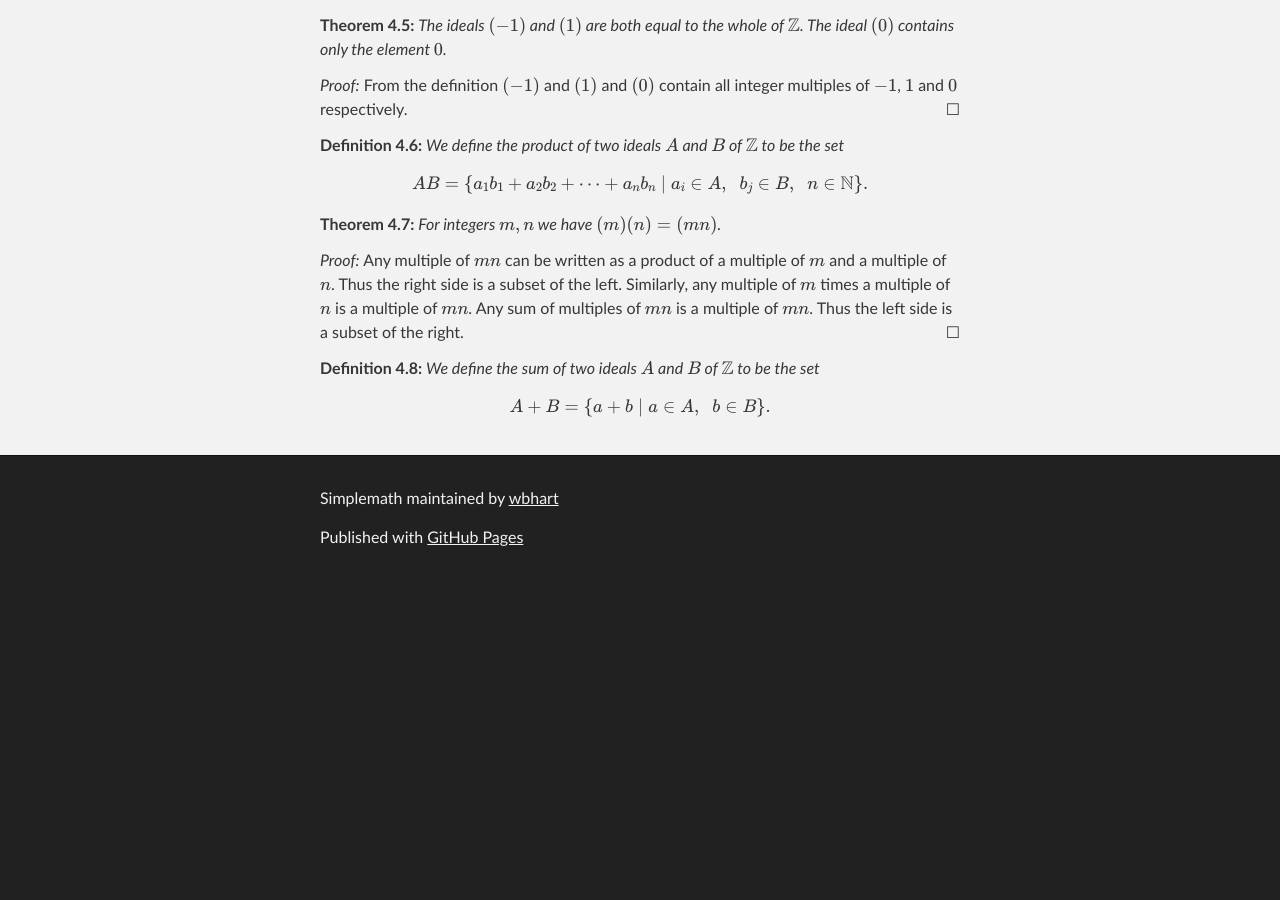
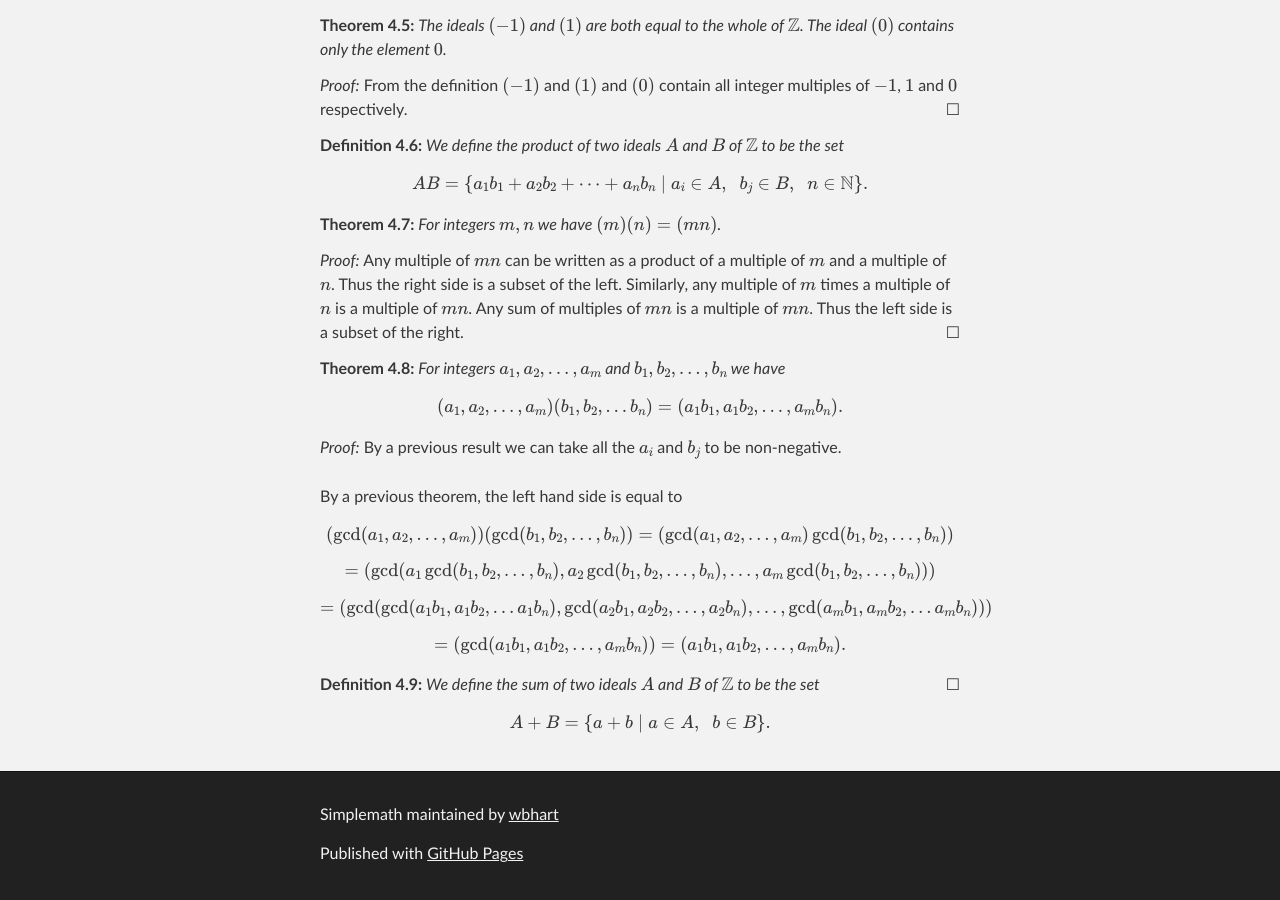
Before and after one commit to wbhart/SimpleMath, a Jekyll site: the page built from test.html, in a window 1280 px wide and 900 px high, scrolled down 14766 px. Built offline with Jekyll 4.4.1, drawn with Linux system fonts in a browser that asks for light colours; formulas are drawn with MathJax 3; before the commit the page ends 15350 px from its top, so only the background shows below that.

Commit message:
Update test.html

```diff
--- a/test.html
+++ b/test.html
@@ -721,6 +721,19 @@ is a subset of the left. Similarly, any multiple of $m$ times a multiple of $n$
 multiples of $mn$ is a multiple of $mn$. Thus the left side is a subset of the right.
 </proof>
 
+<theorem> For integers $a_1, a_2, \ldots, a_m$ and $b_1, b_2, \ldots, b_n$ we have
+$$(a_1, a_2, \ldots, a_m)(b_1, b_2, \ldots b_n) = (a_1b_1, a_1b_2, \ldots, a_mb_n).$$
+</theorem>
+
+<proof> By a previous result we can take all the $a_i$ and $b_j$ to be non-negative. </br></br>
+
+By a previous theorem, the left hand side is equal to
+$$(\gcd(a_1, a_2, \ldots, a_m))(\gcd(b_1, b_2, \ldots, b_n)) = (\gcd(a_1, a_2, \ldots, a_m)\gcd(b_1, b_2, \ldots, b_n))$$
+$$= (\gcd(a_1\gcd(b_1, b_2, \ldots, b_n), a_2\gcd(b_1, b_2, \ldots, b_n), \ldots, a_m\gcd(b_1, b_2, \ldots, b_n)))$$
+$$= (\gcd(\gcd(a_1b_1, a_1b_2, \ldots a_1b_n), \gcd(a_2b_1, a_2b_2, \ldots, a_2b_n), \ldots, \gcd(a_mb_1, a_mb_2, \ldots
+a_mb_n)))$$ $$= (\gcd(a_1b_1, a_1b_2, \ldots, a_mb_n)) = (a_1b_1, a_1b_2, \ldots, a_mb_n).$$
+</proof>
+
 <definition> We define the sum of two ideals $A$ and $B$ of $\Z$ to be the set
 $$A + B = \{a + b \;|\; a \in A, \;\; b \in B\}.$$
 </definition>
```
